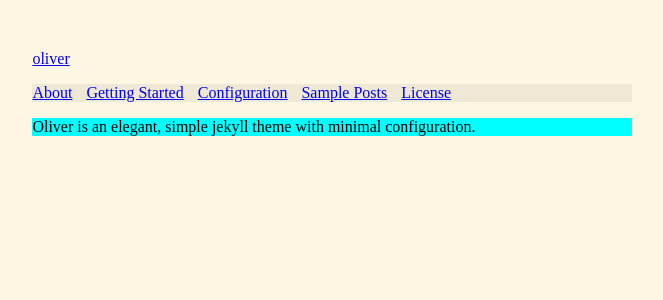
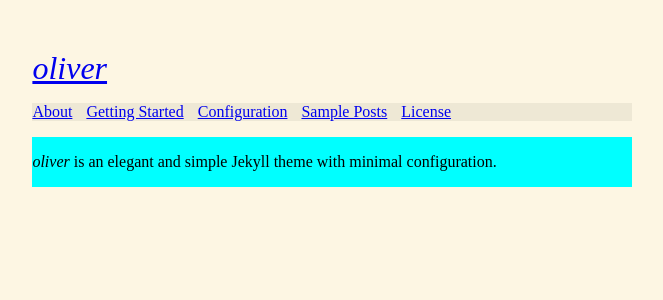
Before and after one commit to dcchambers/oliver, a Jekyll site: the page built from _pages/about.md, in a window 1280 px wide. Shown: the top 300 px of the page, without its empty margins (102-765 px from the left). Built offline with Jekyll 4.4.1, drawn with Linux system fonts in a browser that asks for light colours; some web fonts are replaced.

Commit message:
Commit wip

```diff
--- a/_layouts/default.html
+++ b/_layouts/default.html
@@ -10,7 +10,7 @@
   <body>
 
     <header>
-      <a href="/">{{ site.title }}</a>
+      <a id="title" href="/">{{ site.title }}</a>
       <nav>
         <ul>
           {% for link in site.data.navigation %}
--- a/_pages/about.md
+++ b/_pages/about.md
@@ -3,4 +3,4 @@ layout: page
 permalink: /about
 ---
 
-Oliver is an elegant, simple jekyll theme with minimal configuration.
+*oliver* is an elegant and simple Jekyll theme with minimal configuration.
--- a/_sass/oliver.scss
+++ b/_sass/oliver.scss
@@ -1,3 +1,4 @@
 /* Core CSS */
 @import "oliver/default";
-@import url('https://fonts.googleapis.com/css2?family=Hedvig+Letters+Serif:opsz@12..24&display=swap');
+@import url('https://fonts.googleapis.com/css2?family=DM+Serif+Text:ital@0;1&display=swap');
+@import url('https://fonts.googleapis.com/css2?family=IBM+Plex+Sans:ital,wght@0,100;0,200;0,300;0,400;0,500;0,600;0,700;1,100;1,200;1,300;1,400;1,500;1,600;1,700&display=swap');
--- a/_sass/oliver/default.scss
+++ b/_sass/oliver/default.scss
@@ -1,18 +1,31 @@
 body {
+  font-family: "IBM Plex Sans", sans-serif;
+  font-weight: 400;
+  font-style: normal;
   font-family: 'Hedvig Letters Serif', serif;
   font-size: 1rem;
   background-color: #FDF6E3;
-  #margin-left: 100px;
   margin-top: 50px;
+  display: flex;
+  align-content: center;
+  justify-content: center;
+  flex-direction: column;
 }
 
 header {
   max-width: 600px;
   margin-left: 10%;
+  font-family: "DM Serif Text", serif;
+
+  #title {
+    font-weight: 400;
+    font-size: 2em;
+    font-style: italic;
+  }
+
 }
 
 nav {
-  #margin-left:-40px;
   background-color: #EEE8D5;
 
 
@@ -29,7 +42,7 @@ nav {
 
 main {
   background-color: aqua;
-  max-width: 600px;
   margin-left: 10%;
-
+  margin-right: 10%;
+  max-width:600px;
 }
```
